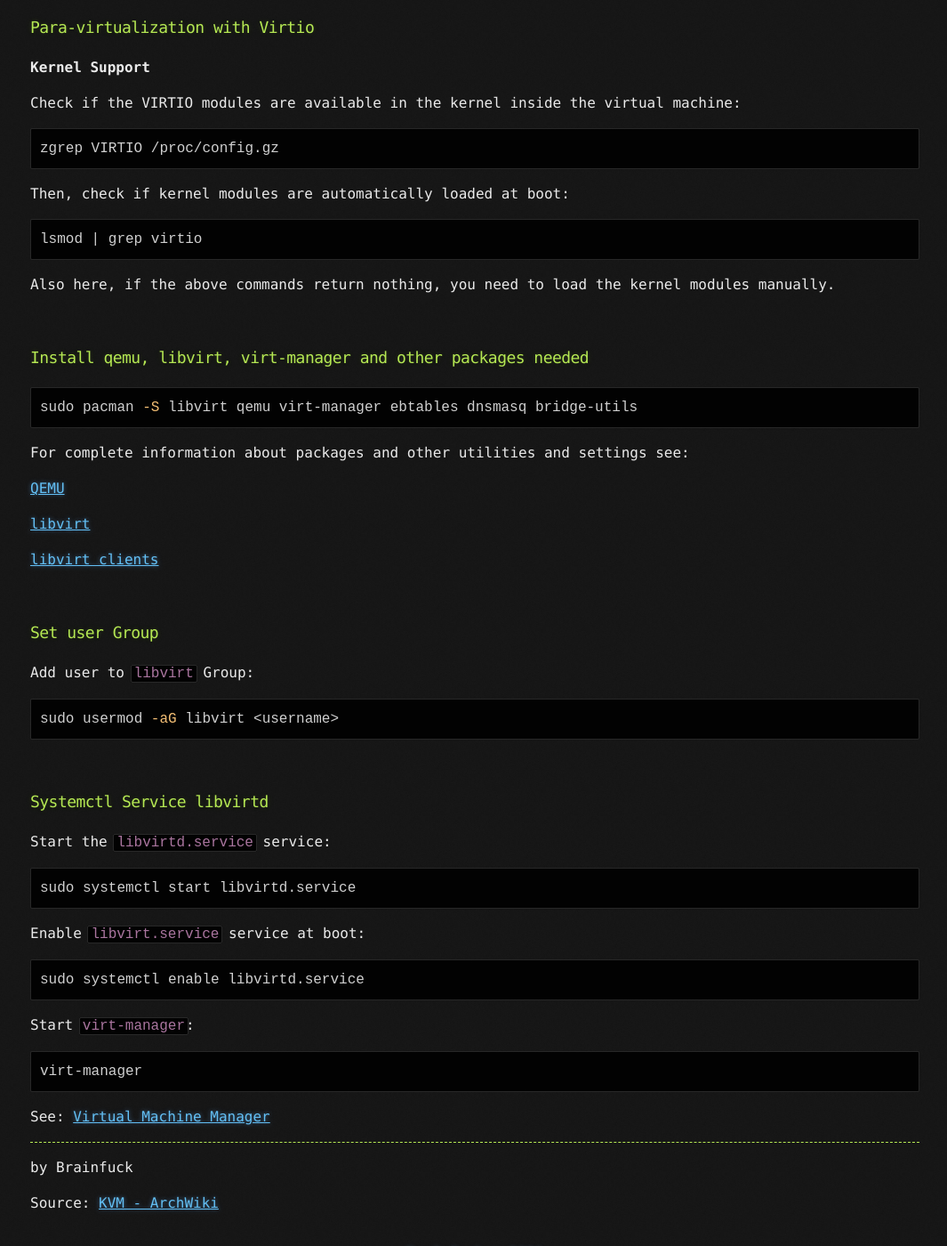
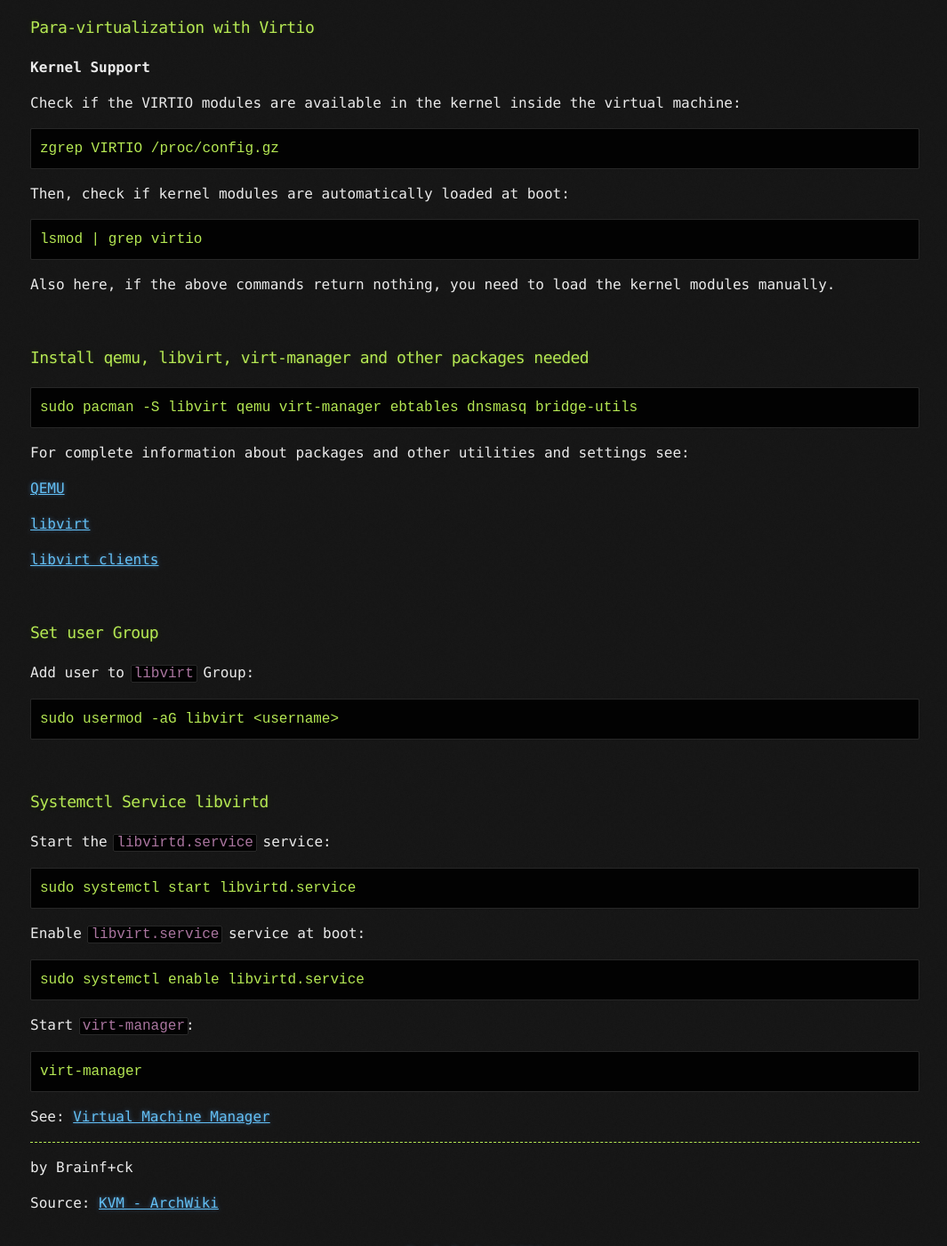
Before and after one commit to brainfucksec/brainfucksec.github.io, a Jekyll site: the page built from _posts/2021-02-12-archlinux-kvm-qemu.md, in a window 1280 px wide and 1400 px high, scrolled down 1423 px. Shown: the whole window at 89% size, without its empty margins (106-1171 px from the left). Built offline with Jekyll 4.4.1, drawn with Linux system fonts in a browser that asks for light colours; some of the changed text lies outside the part shown.

Commit message:
Modified old: _posts/2021-02-12-archlinux-kvm-qemu.md

````diff
--- a/_posts/2021-02-12-archlinux-kvm-qemu.md
+++ b/_posts/2021-02-12-archlinux-kvm-qemu.md
@@ -12,13 +12,13 @@
 
 Checking hardware support for KVM (named VT-x for Intel and AMD-V for AMD CPUs):
 
-```bash
+```term
 LC_ALL=C lscpu | grep Virtualization
 ```
 
 Or:
 
-```bash
+```term
 grep -E --color=auto 'vmx|svm|0xc0f' /proc/cpuinfo
 ```
 
@@ -31,7 +31,7 @@
 
 Check if the necessary modules: `kvm` and either `kvm_amd` or `kvm_intel`, are available in the kernel:
 
-```bash
+```term
 zgrep CONFIG_KVM /proc/config.gz
 ```
 
@@ -39,12 +39,13 @@
 
 Then ensure that kernel modules are automatically loaded at boot:
 
-```bash
+```term
 lsmod | grep kvm
 ```
 
 Output example:
-```
+
+```term
 kvm_intel             245760  0
 kvmgt                  28672  0
 mdev                   20480  2 kvmgt,vfio_mdev
@@ -65,13 +66,13 @@
 
 Check if the VIRTIO modules are available in the kernel inside the virtual machine:
 
-```bash
+```term
 zgrep VIRTIO /proc/config.gz
 ```
 
 Then, check if kernel modules are automatically loaded at boot:
 
-```bash
+```term
 lsmod | grep virtio
 ```
 
@@ -81,7 +82,7 @@
 
 ### Install qemu, libvirt, virt-manager and other packages needed
 
-```bash
+```term
 sudo pacman -S libvirt qemu virt-manager ebtables dnsmasq bridge-utils
 ```
 
@@ -99,7 +100,7 @@
 
 Add user to `libvirt` Group:
 
-```bash
+```term
 sudo usermod -aG libvirt <username>
 ```
 <br>
@@ -108,25 +109,25 @@
 
 Start the `libvirtd.service` service:
 
-```bash
+```term
 sudo systemctl start libvirtd.service
 ```
 
 Enable `libvirt.service` service at boot:
 
-```bash
+```term
 sudo systemctl enable libvirtd.service
 ```
 
 Start `virt-manager`:
 
-```bash
+```term
 virt-manager
 ```
 See: [Virtual Machine Manager](https://virt-manager.org/)
 
 ---
 
-by Brainfuck
+by Brainf+ck
 
 Source: [KVM - ArchWiki](https://wiki.archlinux.org/index.php/KVM)
````
